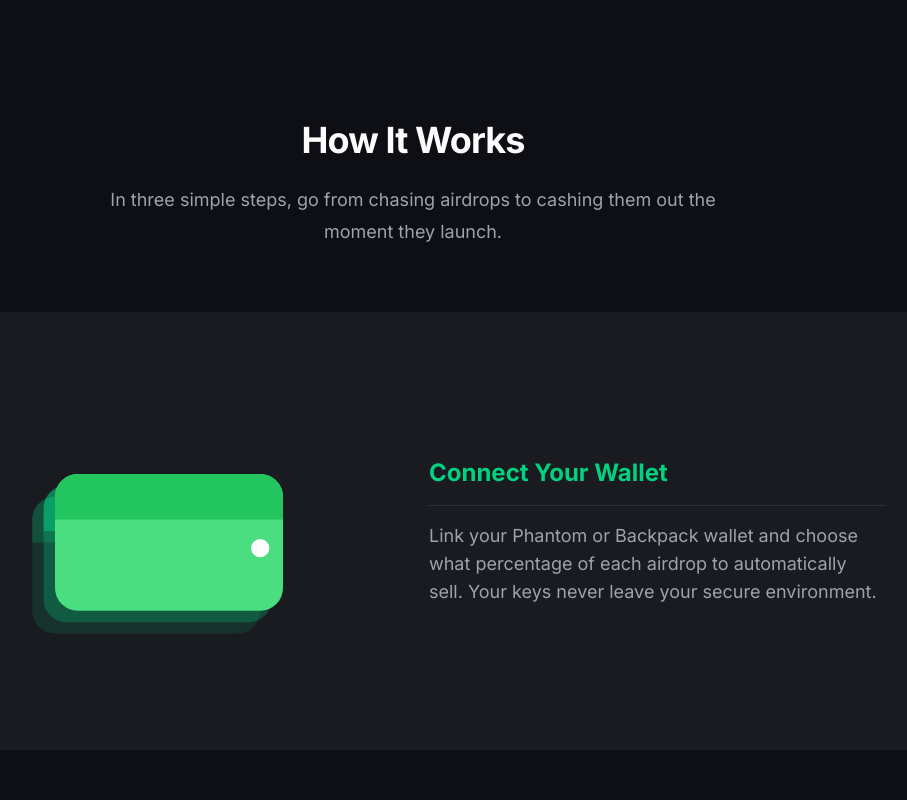
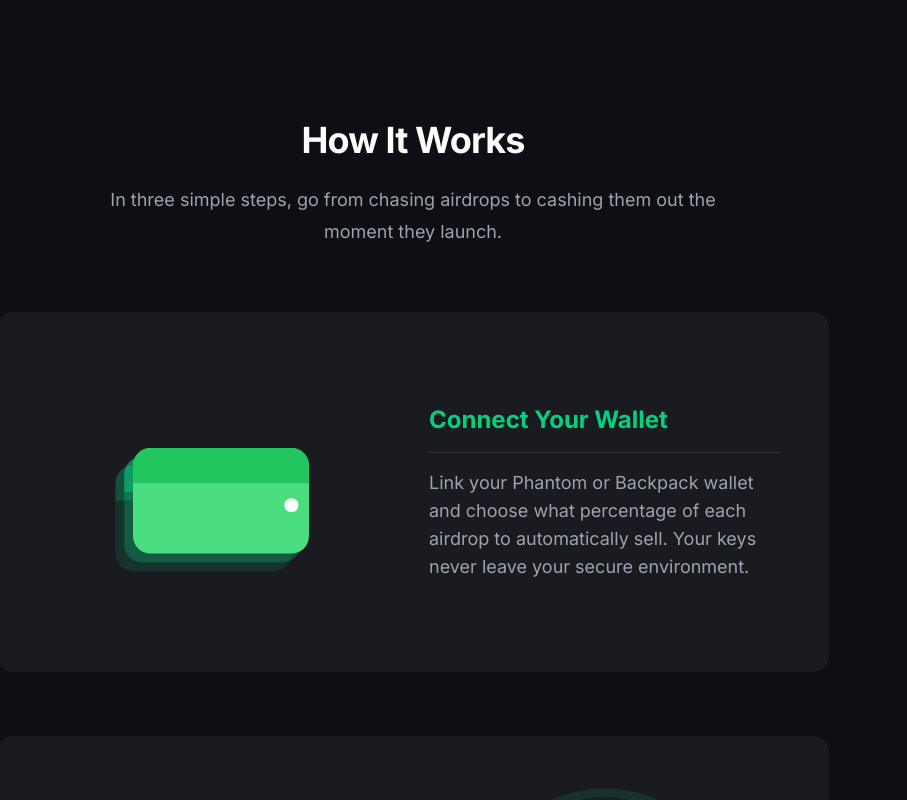
Before and after one commit to felipeldfonseca/fastdrop, a Next.js app in the folder apps/web/: page / in a window 1280 px wide. Shown: the part 520-1320 px from the top of the page, without its empty margins (227-1134 px from the left). Built offline with nearby package versions, Linux system fonts and the light colour scheme.

Commit message:
feat(landing): unify section margins

```diff
--- a/apps/web/src/components/landing/FAQ.tsx
+++ b/apps/web/src/components/landing/FAQ.tsx
@@ -19,10 +19,10 @@ const faqs = [
 const FAQ = () => {
   return (
     <section id="faq" className="py-24 sm:py-32">
-      <div className="text-center">
+      <div className="mx-auto max-w-4xl px-6 text-center lg:px-8">
         <h2 className="text-3xl font-bold">Frequently Asked Questions</h2>
       </div>
-      <div className="mt-12">
+      <div className="mx-auto mt-12 max-w-4xl px-6 lg:px-8">
         <dl className="space-y-8">
           {faqs.map((faq) => (
             <div key={faq.question}>
--- a/apps/web/src/components/landing/HowItWorks.tsx
+++ b/apps/web/src/components/landing/HowItWorks.tsx
@@ -63,7 +63,7 @@ const steps = [
 const HowItWorks = () => {
   return (
     <section id="how-it-works" className="py-24 sm:py-32">
-      <div className="mx-auto max-w-7xl px-4 lg:px-8">
+      <div className="mx-auto max-w-4xl px-6 lg:px-8">
         <div className="mx-auto max-w-2xl text-center">
           <h2 className="text-3xl font-bold tracking-tight text-[--brand-fg] sm:text-4xl">
             How It Works
@@ -72,7 +72,7 @@ const HowItWorks = () => {
             In three simple steps, go from chasing airdrops to cashing them out the moment they launch.
           </p>
         </div>
-        <div className="mt-16 space-y-16">
+        <div className="mx-auto mt-16 max-w-4xl space-y-16">
           {steps.map((step, index) => (
             <div
               key={step.title}
--- a/apps/web/src/components/landing/Pricing.tsx
+++ b/apps/web/src/components/landing/Pricing.tsx
@@ -19,12 +19,12 @@ const plans = [
 const Pricing = () => {
   return (
     <section id="pricing" className="py-24 sm:py-32">
-      <div className="text-center">
+      <div className="mx-auto max-w-4xl px-6 text-center lg:px-8">
         <h2 className="text-3xl font-bold">Plans & Pricing</h2>
       </div>
       <div className="mt-12 flow-root">
-        <div className="-mx-4 -my-2 overflow-x-auto sm:-mx-6 lg:-mx-8">
-          <div className="inline-block min-w-full py-2 align-middle sm:px-6 lg:px-8">
+        <div className="mx-auto max-w-4xl px-6 lg:px-8">
+          <div className="inline-block min-w-full py-2 align-middle">
             <div className="overflow-hidden shadow ring-1 ring-white/10 sm:rounded-lg">
               <table className="min-w-full divide-y divide-white/10">
                 <thead className="bg-white/5">
```
